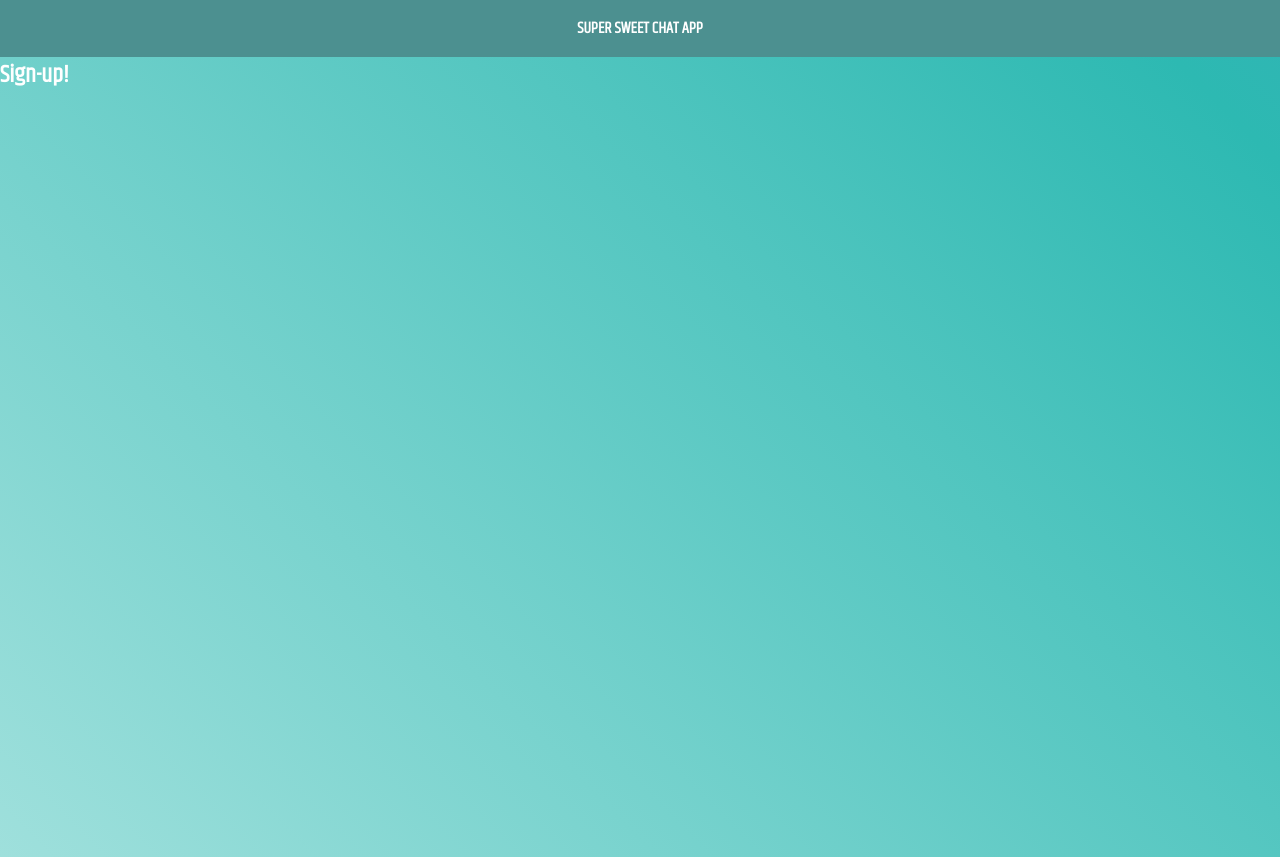
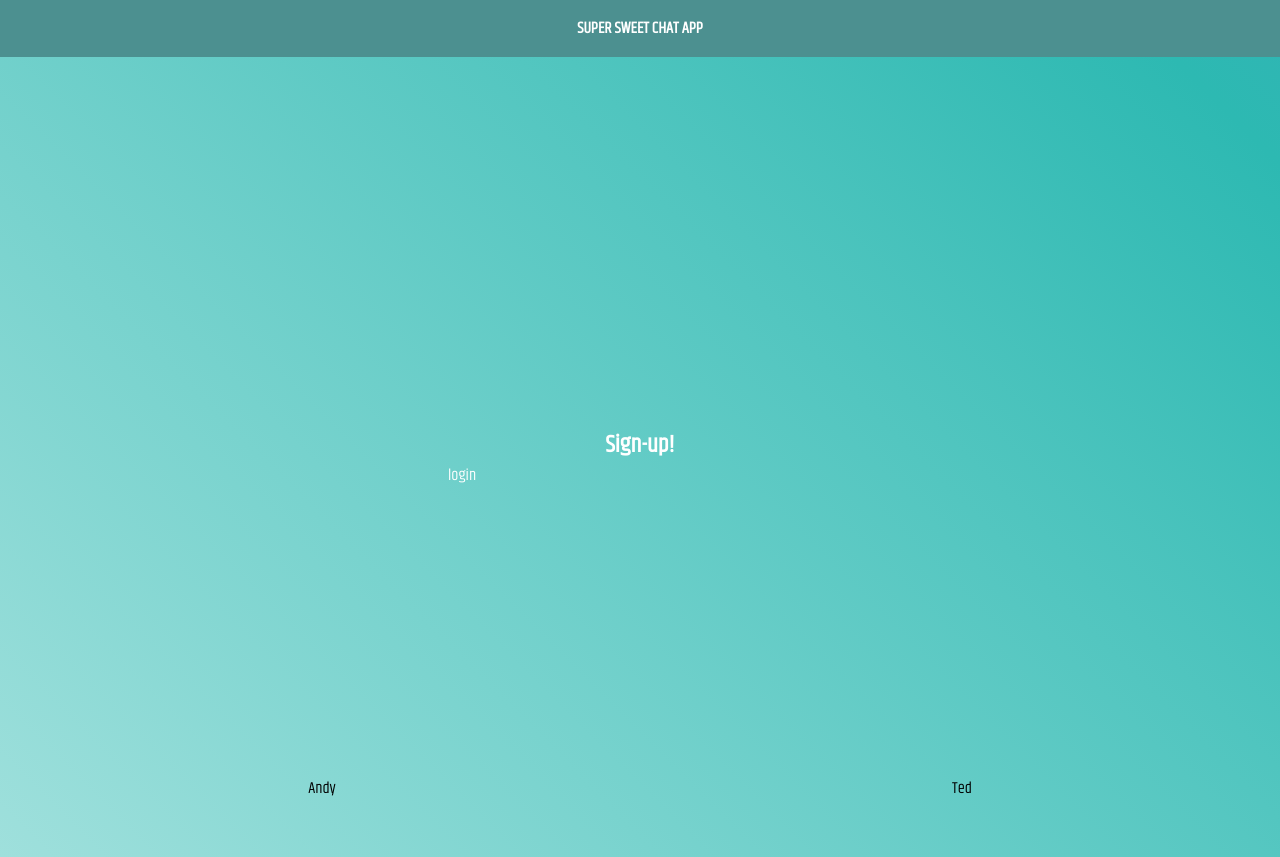
Before and after one commit to ruxpin86/Super-sweet-REACT-chat, a React (Create React App) app in the folder client/: page / in a window 1280 px wide. Built offline with nearby package versions, Linux system fonts and the light colour scheme.

Commit message:
working on header and footer

```diff
--- a/client/src/App.js
+++ b/client/src/App.js
@@ -10,6 +10,7 @@ import { setContext } from "@apollo/client/link/context";
 import Header from "./components/header/Header";
 import Main from "./components/main/Main";
 import Signup from "./components/signup/Signup";
+import Footer from "./components/footer/Footer";
 
 const httpLink = createHttpLink({
   uri: "/graphql",
@@ -39,6 +40,7 @@ function App() {
           <div className="main">
             <Main />
           </div>
+          <Footer />
         </div>
       </Router>
     </ApolloProvider>
--- a/client/src/components/footer/Footer.js
+++ b/client/src/components/footer/Footer.js
@@ -0,0 +1,11 @@
+import React from "react";
+import "./footer.css";
+
+export default function Footer() {
+  return (
+    <div className="footer-main">
+      <div>Andy</div>
+      <div>Ted</div>
+    </div>
+  );
+}
--- a/client/src/components/footer/footer.css
+++ b/client/src/components/footer/footer.css
@@ -0,0 +1,10 @@
+.footer-main{
+    display: flex;
+    justify-content: space-around;
+    position:fixed;
+    bottom: 0;
+    height: 1.5rem;
+    left: 0;
+    right: 0;
+    overflow: hidden;
+}
--- a/client/src/components/main/Main.js
+++ b/client/src/components/main/Main.js
@@ -1,13 +1,15 @@
 import React from "react";
 import Signup from "../signup/Signup";
+import Login from "../login/Login";
 import "./main.css";
 
 export default function main() {
   return (
-    <div>
+    <div className="main">
       <section className="container">
         <div className="signup">
           <Signup />
+          <Login />
         </div>
       </section>
     </div>
--- a/client/src/components/main/main.css
+++ b/client/src/components/main/main.css
@@ -7,6 +7,9 @@
 }
 
 .container{
+    display: flex;
+    justify-content: center;
+    align-items: center;
     width: 100%;
     height: 100vh;
     color: #fff;
@@ -15,6 +18,8 @@
     position: relative;
     animation:  change 3s ease-in-out reverse;
 }
+
+
 
 @keyframes change{
     0%{
--- a/client/src/components/signup/signup.css
+++ b/client/src/components/signup/signup.css
@@ -1,15 +1,27 @@
+/* *{
+    border: solid white;
+} */
+
 .ReactCollapse--collapse {
     transition: height 500ms;
   }
 
+
+.main-page-form{
+    display: flex;
+    justify-content: center;
+    align-items: center;
+}
+
   .main-page-form:hover {
     cursor: s-resize;
-    color: cadetblue;
+    color: rgb(198, 76, 255);
   }
 
   .signup-form {
     display: flex;
     flex-direction: column;
+    justify-content: center;
     width: 30vw;
   }
 
```
